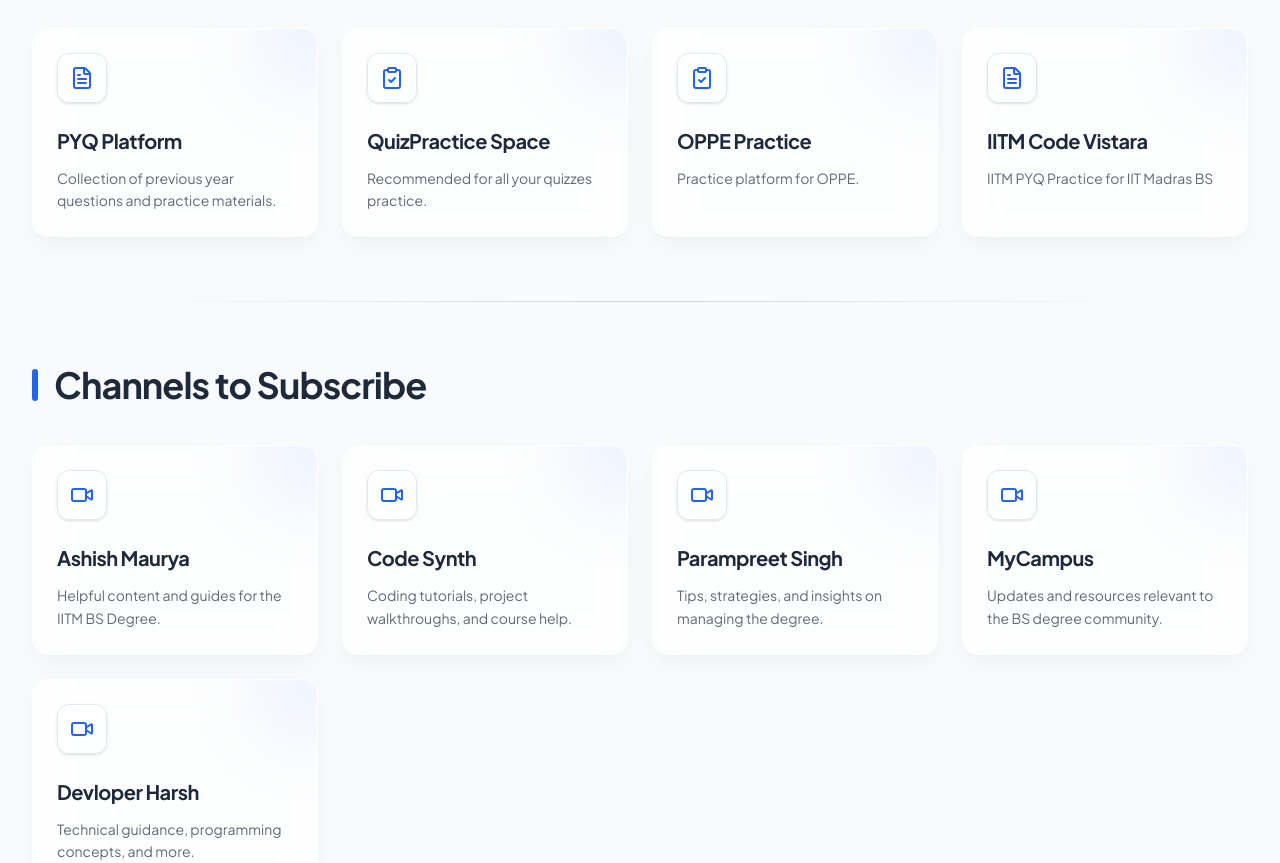
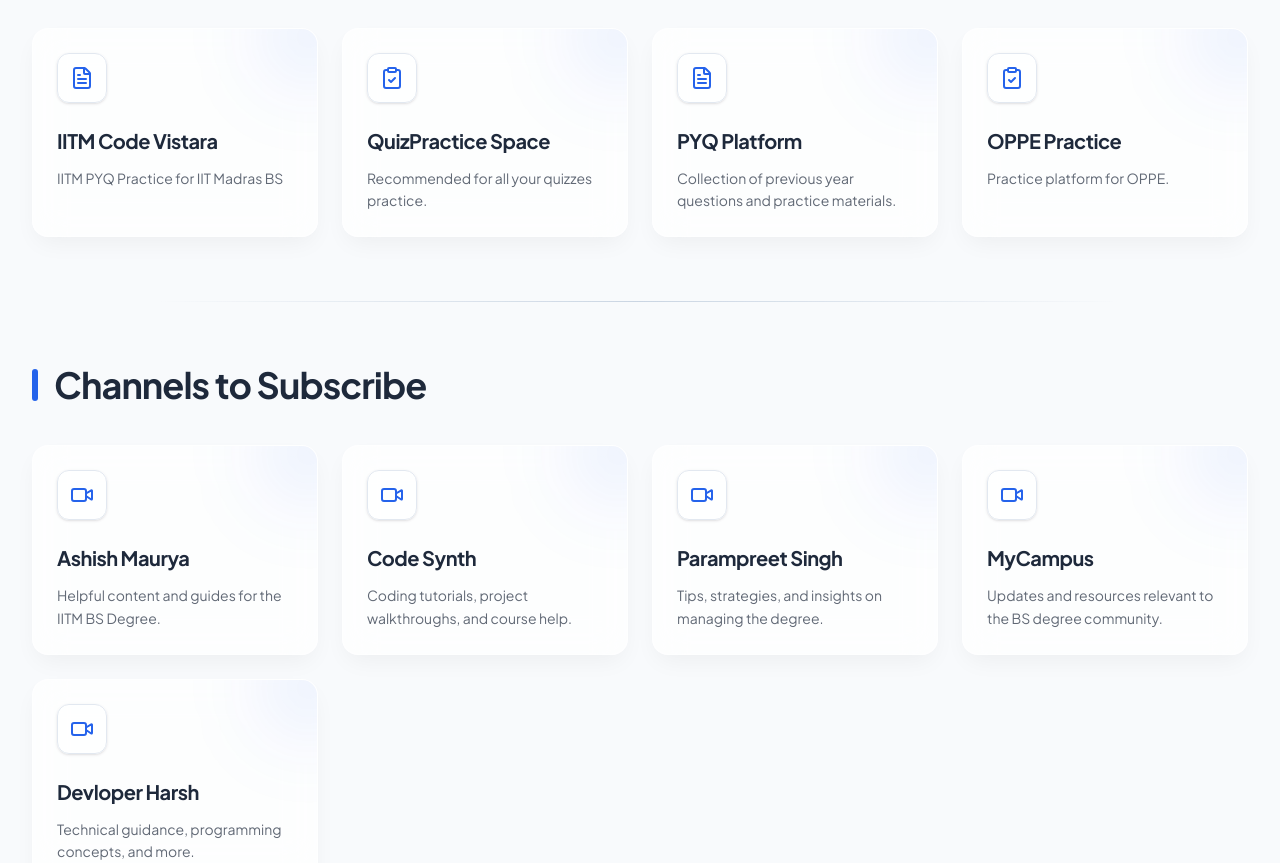
Before and after one commit to 23f2001548/iitmbshub, a React (Vite) app: page / in a window 1280 px wide. Shown: the part 2920-3783 px from the top of the page. Built offline with nearby package versions, Linux system fonts and the light colour scheme.

Commit message:
rearrange items in PYQ section

```diff
--- a/src/pages/Home.jsx
+++ b/src/pages/Home.jsx
@@ -127,10 +127,10 @@
 
 const pyqsAndMockTests = [
   {
-    name: 'PYQ Platform',
-    description: 'Collection of previous year questions and practice materials.',
+    name: 'IITM Code Vistara',
+    description: 'IITM PYQ Practice for IIT Madras BS',
     icon: FileText,
-    url: 'https://mauryahub.onrender.com/',
+    url: 'https://iitmcodevistara.com/',
   },
   {
     name: 'QuizPractice Space',
@@ -139,16 +139,16 @@
     url: 'https://quizpractice.space/',
   },
   {
+    name: 'PYQ Platform',
+    description: 'Collection of previous year questions and practice materials.',
+    icon: FileText,
+    url: 'https://mauryahub.onrender.com/',
+  },
+  {
     name: 'OPPE Practice',
     description: 'Practice platform for OPPE.',
     icon: ClipboardCheck,
     url: 'https://oppe.rangalabs.cloud',
-  },
-  {
-    name: 'IITM Code Vistara',
-    description: 'IITM PYQ Practice for IIT Madras BS',
-    icon: FileText,
-    url: 'https://iitmcodevistara.com/',
   },
 ];
 
```
